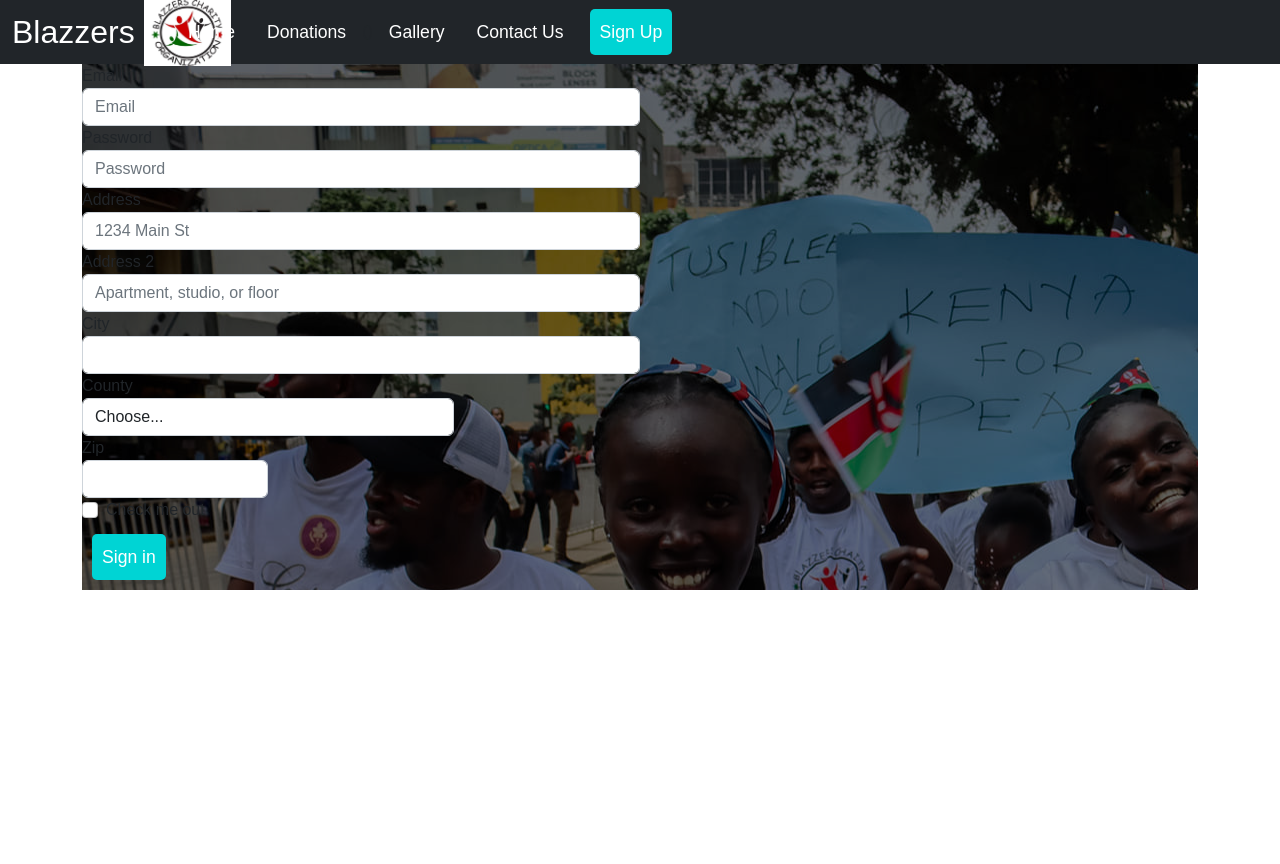
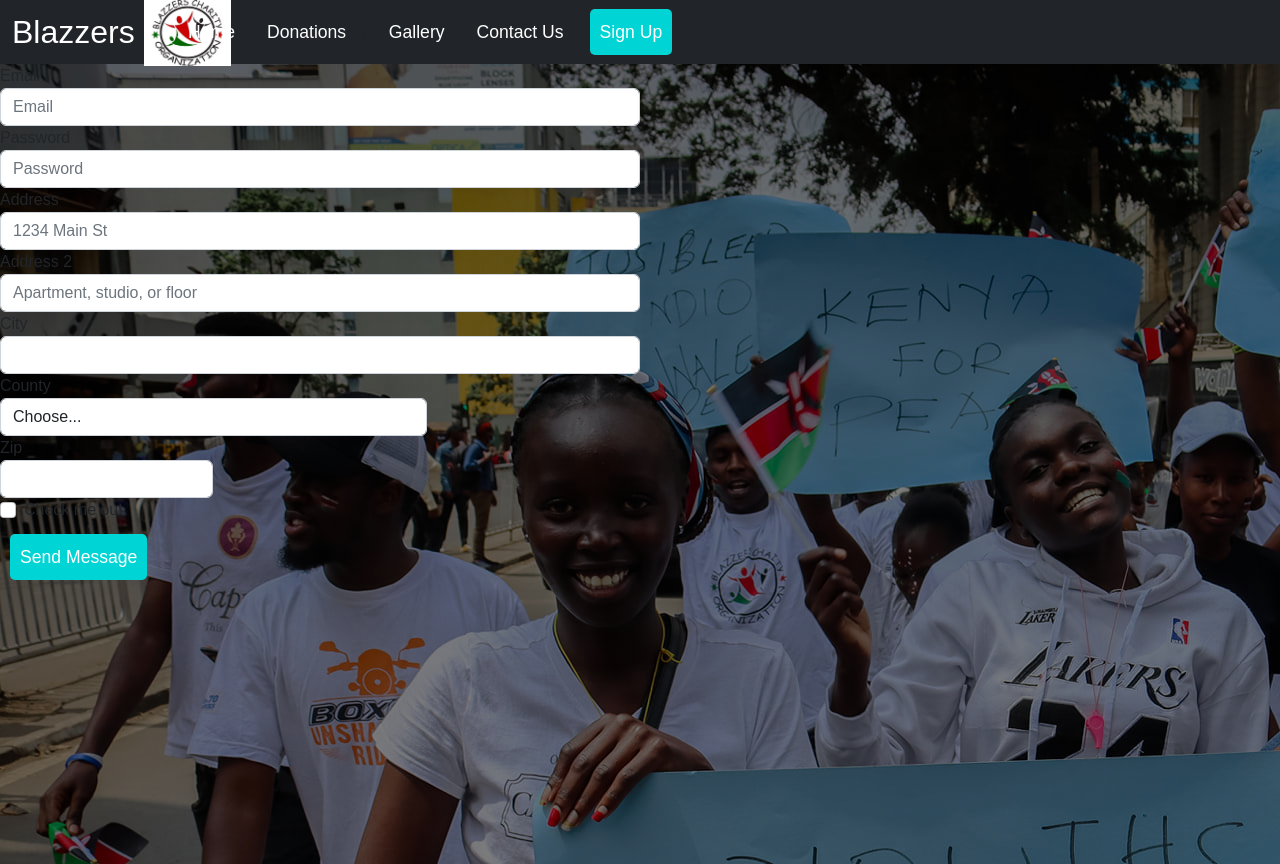
Before and after one commit to musyoki12/blaze, a React (Create React App) app: page /contactus in a window 1280 px wide. Before the commit the page ends 800 px from the top, so only its background shows below. Built offline with nearby package versions, Linux system fonts and the light colour scheme.

Commit message:
redisgning contact us page

```diff
--- a/src/Components/Main.css
+++ b/src/Components/Main.css
@@ -191,6 +191,7 @@
   /* contactus */
   .contactus{
     background-image: linear-gradient(rgba(0, 0, 0, 0.5), rgba(0, 0, 0, 0.5)),url(../Images/blez2.jpg);
+    height: 100vh;
   }
   /* .fr{
     float:right;
--- a/src/pages/ContactUs.jsx
+++ b/src/pages/ContactUs.jsx
@@ -2,7 +2,7 @@ import React from 'react'
 
 function ContactUs() {
   return (
-    <div className='container'>
+    // <div className='container'>
     <div className='contactus'>
       <form className='fr'>
   <div className="form-row">
@@ -53,9 +53,8 @@ function ContactUs() {
       </label>
     </div>
   </div>
-  <button type="submit" className="btn btn-primary">Sign in</button>
+  <button type="submit" className="btn btn-primary">Send Message</button>
 </form>
-    </div>
     </div>
   )
 }
--- a/src/pages/Donations.jsx
+++ b/src/pages/Donations.jsx
@@ -6,6 +6,7 @@ import Button from 'react-bootstrap/Button';
 
 function Donations() {
   return (
+    <div className='container'>
     <div className='donation'>
       {/* <div className="spinner-border text-primary" role="status">
   <span className="visually-hidden">Loading...</span>
@@ -58,6 +59,7 @@ function Donations() {
   </div>
 </div>
       </div>
+      </div>
   )
 }
 
```
